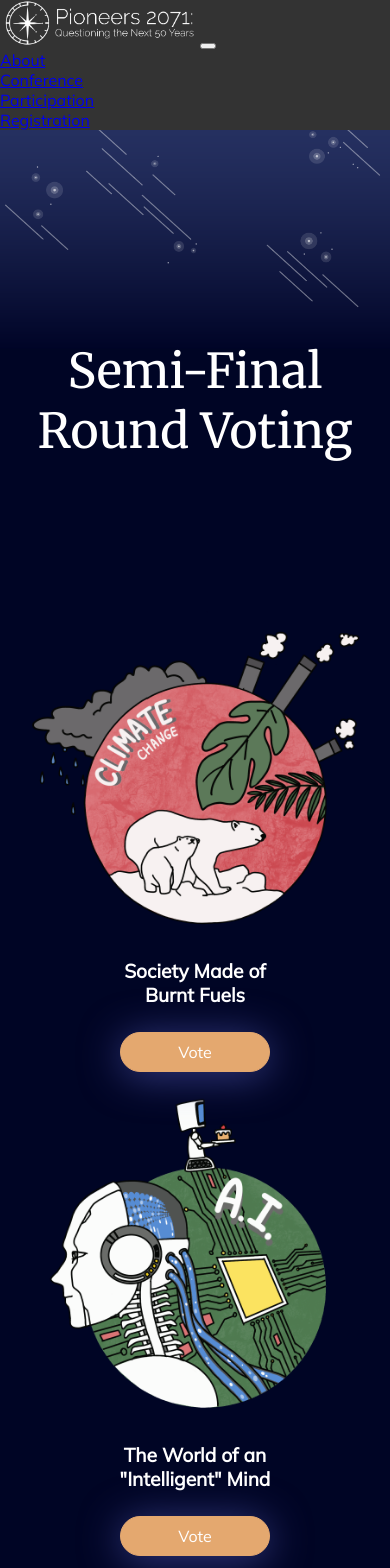
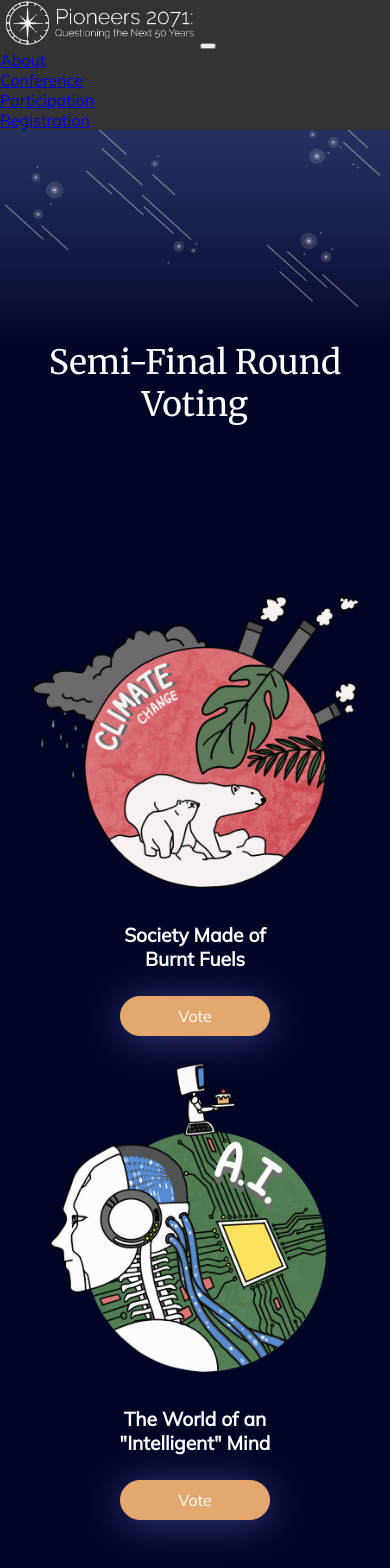
Before and after one commit to kreeos/pioneers2071, a React (Create React App) app in the folder frontend/: page /vote in a window 390 px wide. Shown: the top 1568 px of the page. Built offline with nearby package versions, Linux system fonts and the light colour scheme.

Commit message:
responsive css

```diff
--- a/frontend/src/components/VotePage.css
+++ b/frontend/src/components/VotePage.css
@@ -23,12 +23,24 @@
   font-family: Merriweather;
 }
 
+@media (max-width: 767px) {
+  .vote-title-div {
+    font-size: 2.1rem;
+  }
+}
+
 .vote-main-div {
   font-size: 1.3rem;
   margin-bottom: 10vh;
   align-items: center;
   justify-content: center;
   text-align: center;
+}
+
+@media (max-width: 767px) {
+  .vote-main-div {
+    font-size: 1.2rem;
+  }
 }
 
 .vote-btn-join {
```
